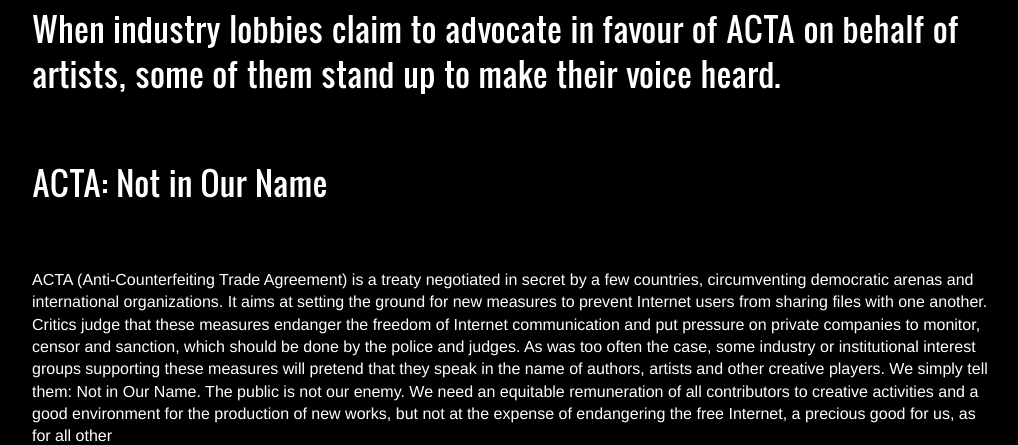
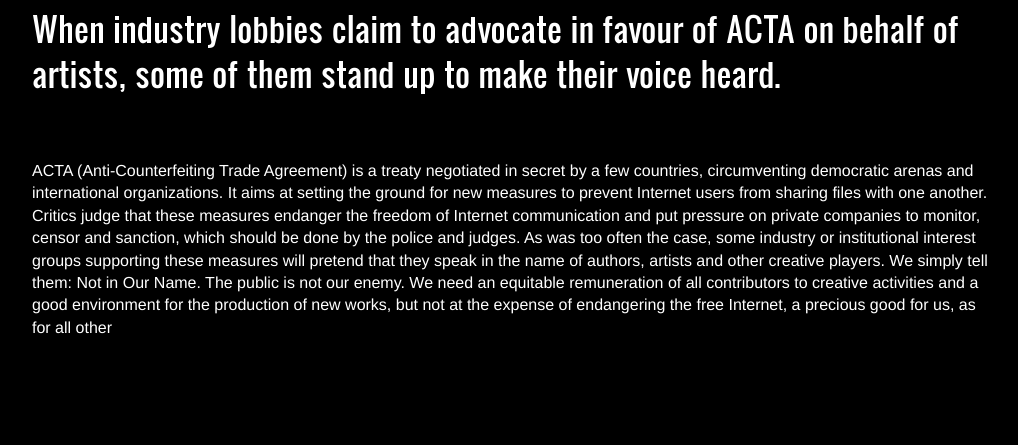
Before and after one commit to Psycojoker/aaa, a Django app: template artistes/templates/artistes/artiste_list.html in a window 1280 px wide. Shown: the part 170-615 px from the top of the page, without its empty margins (128-1146 px from the left). Run offline with Django 3.2, Linux system fonts and the light colour scheme; the template is opened without the code that fills it, so the values that code supplies are empty; parts of the project's set-up code (start-up, migrations or seed data) failed here and were passed over.

Commit message:
[mod] remove useless additionnal title

```diff
--- a/artistes/templates/artistes/artiste_list.html
+++ b/artistes/templates/artistes/artiste_list.html
@@ -1,8 +1,6 @@
 {% extends "base.html" %}
 
 {% block content %}
-<h2>ACTA: Not in Our Name</h2>
-
 <p>
 ACTA (Anti-Counterfeiting Trade Agreement) is a  treaty negotiated in
 secret by a few countries, circumventing  democratic arenas and
```
